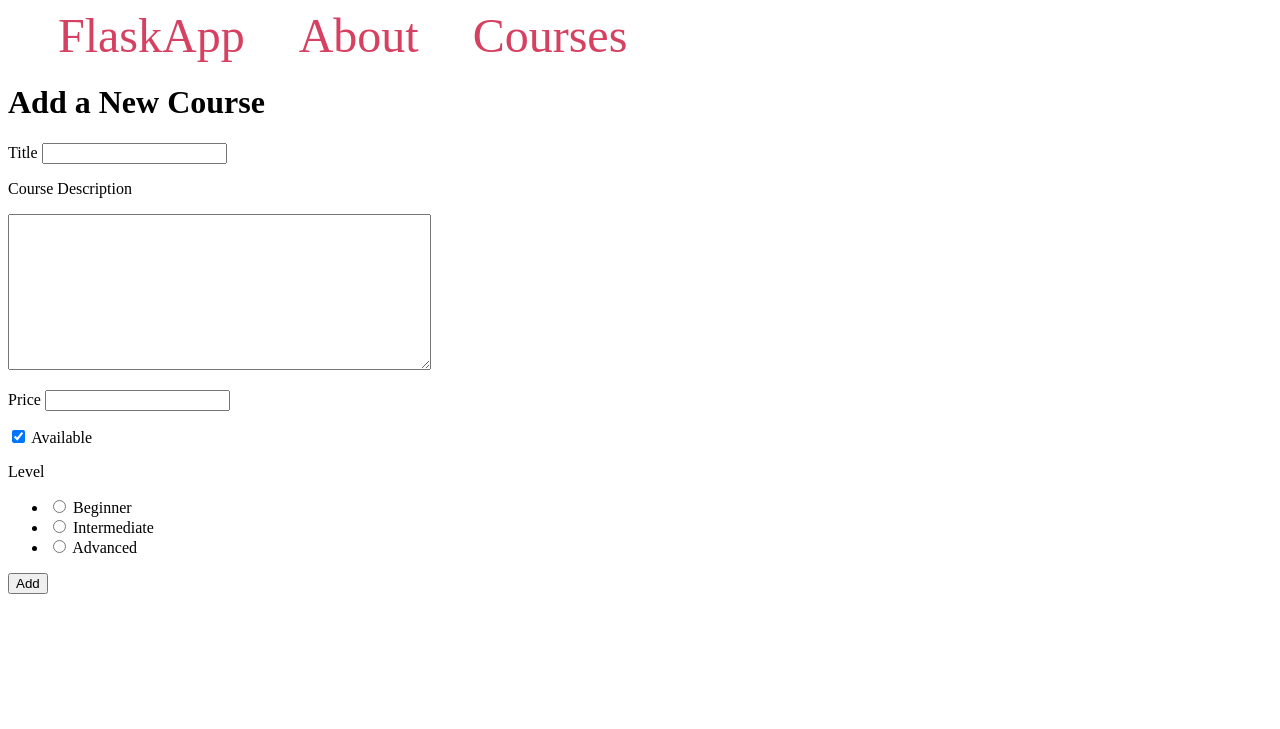
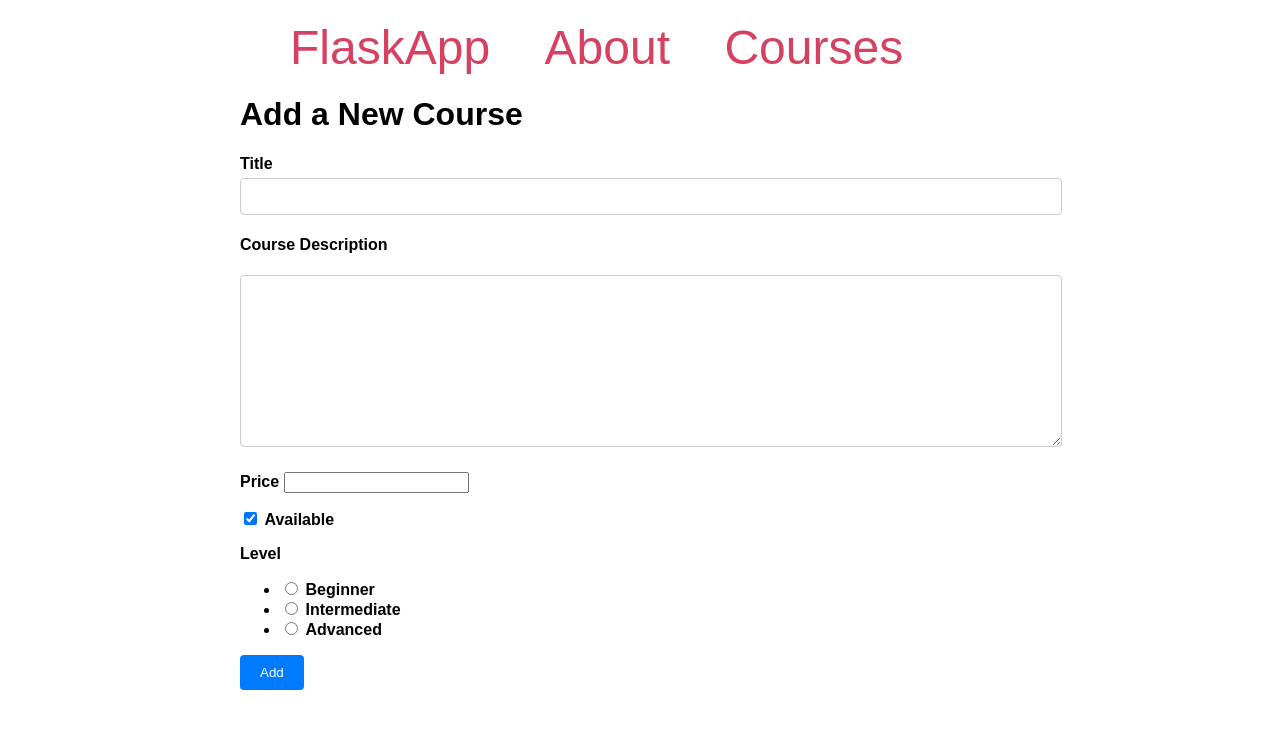
Before and after one commit to Kenneth732/ValidateWebForms, a Flask app: page / in a window 1280 px wide. Shown: the top 729 px of the page. Run offline with Flask 3, Linux system fonts and the light colour scheme.

Commit message:
style.css

```diff
--- a/static/style.css
+++ b/static/style.css
@@ -4,3 +4,61 @@ nav a {
     margin-left: 50px;
     text-decoration: none;
 }
+
+/* style.css */
+
+/* Add general styling to the body and container */
+body {
+    font-family: Arial, sans-serif;
+    margin: 0;
+    padding: 0;
+  }
+
+  .container {
+    max-width: 800px;
+    margin: 0 auto;
+    padding: 20px;
+  }
+
+  /* Style the form elements */
+  form {
+    margin-bottom: 20px;
+  }
+
+  label {
+    font-weight: bold;
+  }
+
+  input[type="text"],
+  textarea {
+    width: 100%;
+    padding: 10px;
+    margin: 5px 0;
+    border: 1px solid #ccc;
+    border-radius: 4px;
+  }
+
+  select {
+    width: 100%;
+    padding: 10px;
+    margin: 5px 0;
+    border: 1px solid #ccc;
+    border-radius: 4px;
+  }
+
+  input[type="submit"] {
+    padding: 10px 20px;
+    background-color: #007bff;
+    color: #fff;
+    border: none;
+    border-radius: 4px;
+    cursor: pointer;
+  }
+
+  /* Style error messages */
+  .errors {
+    color: red;
+    list-style: none;
+    margin: 0;
+    padding: 0;
+  }
```
